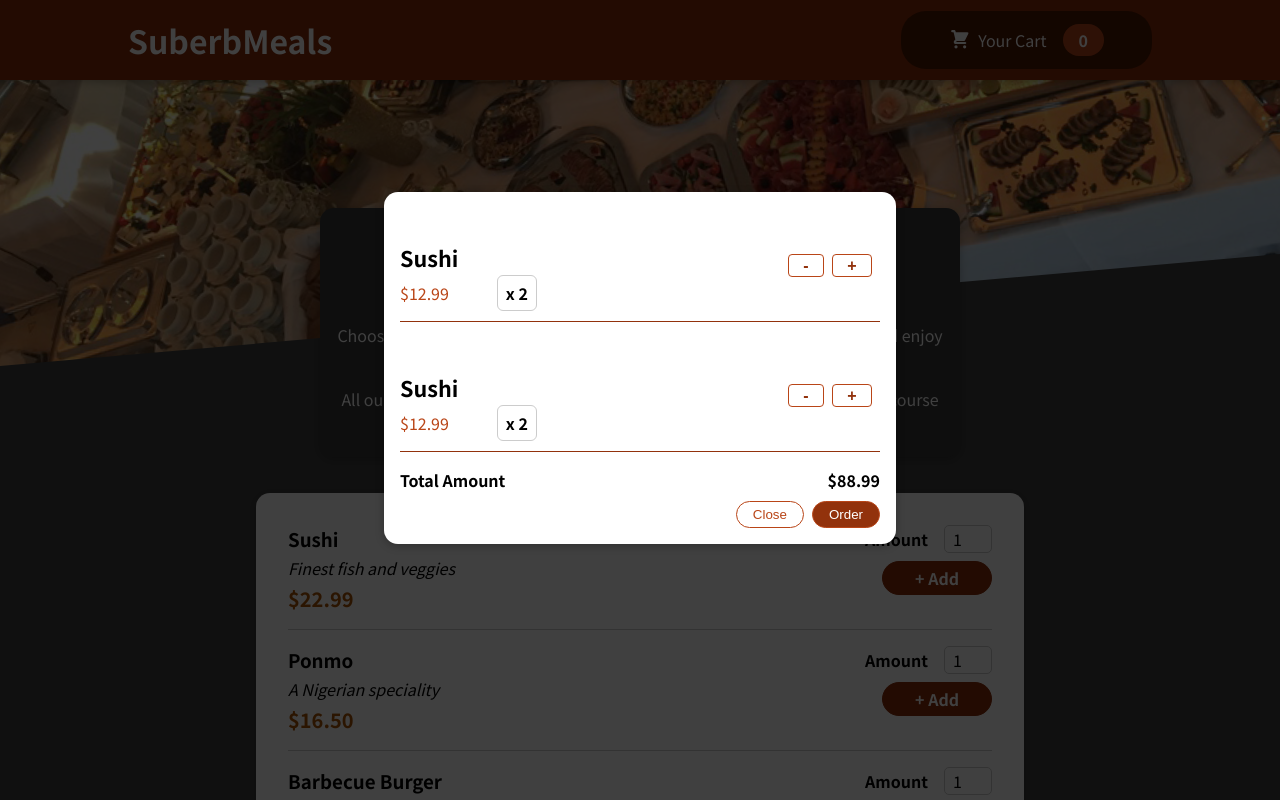
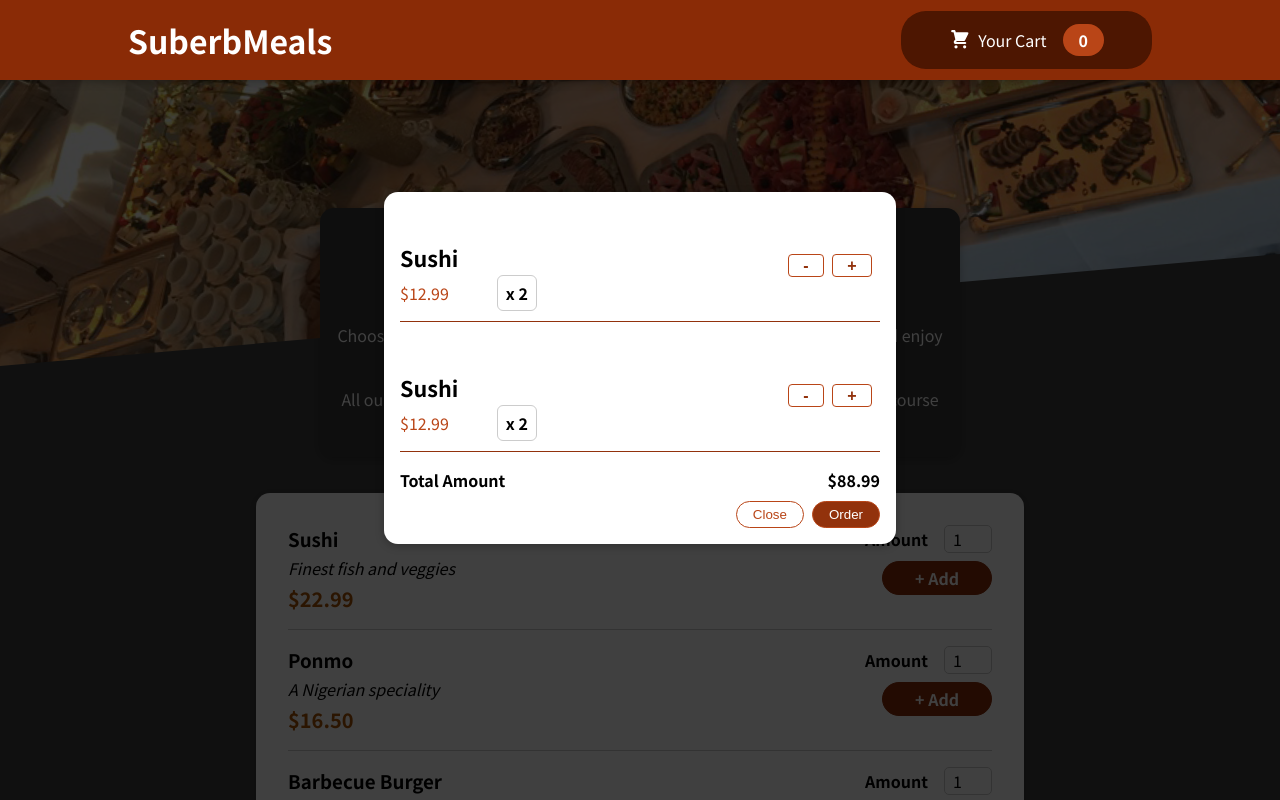
Before and after one commit to jibreelfahd/Food_Order_App, a React (Create React App) app: page / in a window 1280 px wide. Shown: the top 800 px of the page. Built offline with nearby package versions, Linux system fonts and the light colour scheme.

Commit message:
Rendered Modal using Portals

```diff
--- a/public/index.html
+++ b/public/index.html
@@ -28,6 +28,8 @@
   </head>
   <body>
     <noscript>You need to enable JavaScript to run this app.</noscript>
+    <div class="backdrop-overlay"></div>
+    <div class="modal-overlay"></div>
     <div id="root"></div>
     <!--
       This HTML file is a template.
--- a/src/components/UI/Modal/Modal.js
+++ b/src/components/UI/Modal/Modal.js
@@ -1,18 +1,34 @@
 import React from "react";
+import ReactDOM from "react-dom";
 
 import Card from "../Card/Card";
 import Cart from "../../Cart/Cart";
 
 import styles from "./Modal.module.css";
 
+// desc: backdrop overlay component for cartmodal
+const Backdrop = () => {
+  return <div className={styles.overlay} />;
+};
 
+const CartModal = () => {
+  return (
+    <Card className={styles.modal}>
+      <Cart />
+    </Card>
+  );
+};
 const Modal = () => {
   return (
     <>
-      <div className={styles.overlay} />
-      <Card className={styles.modal}>
-        <Cart />
-      </Card>
+      {ReactDOM.createPortal(
+        <Backdrop />,
+        document.querySelector(".backdrop-overlay")
+      )}
+      {ReactDOM.createPortal(
+        <CartModal />,
+        document.querySelector(".modal-overlay")
+      )}
     </>
   );
 };
```
